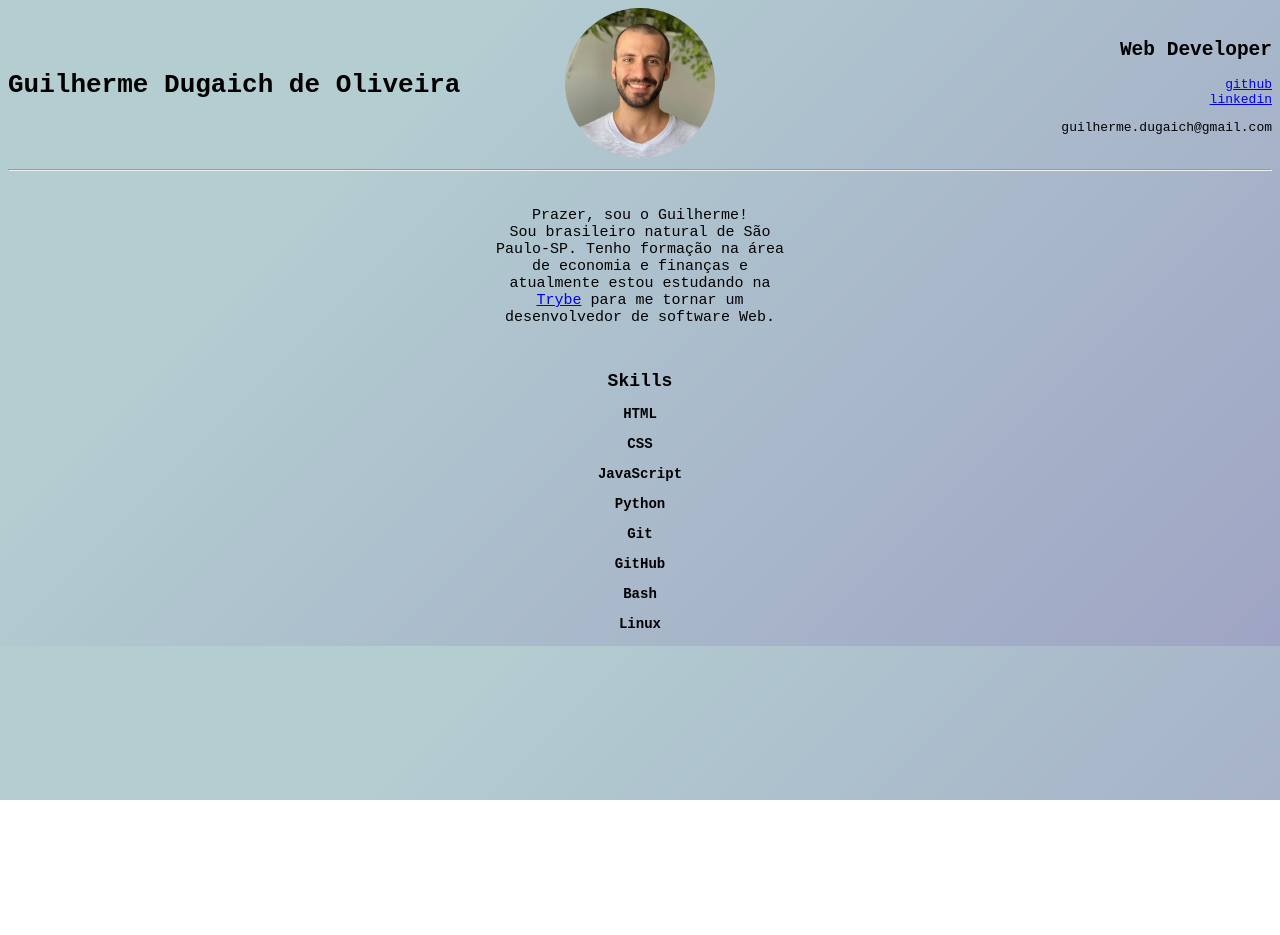
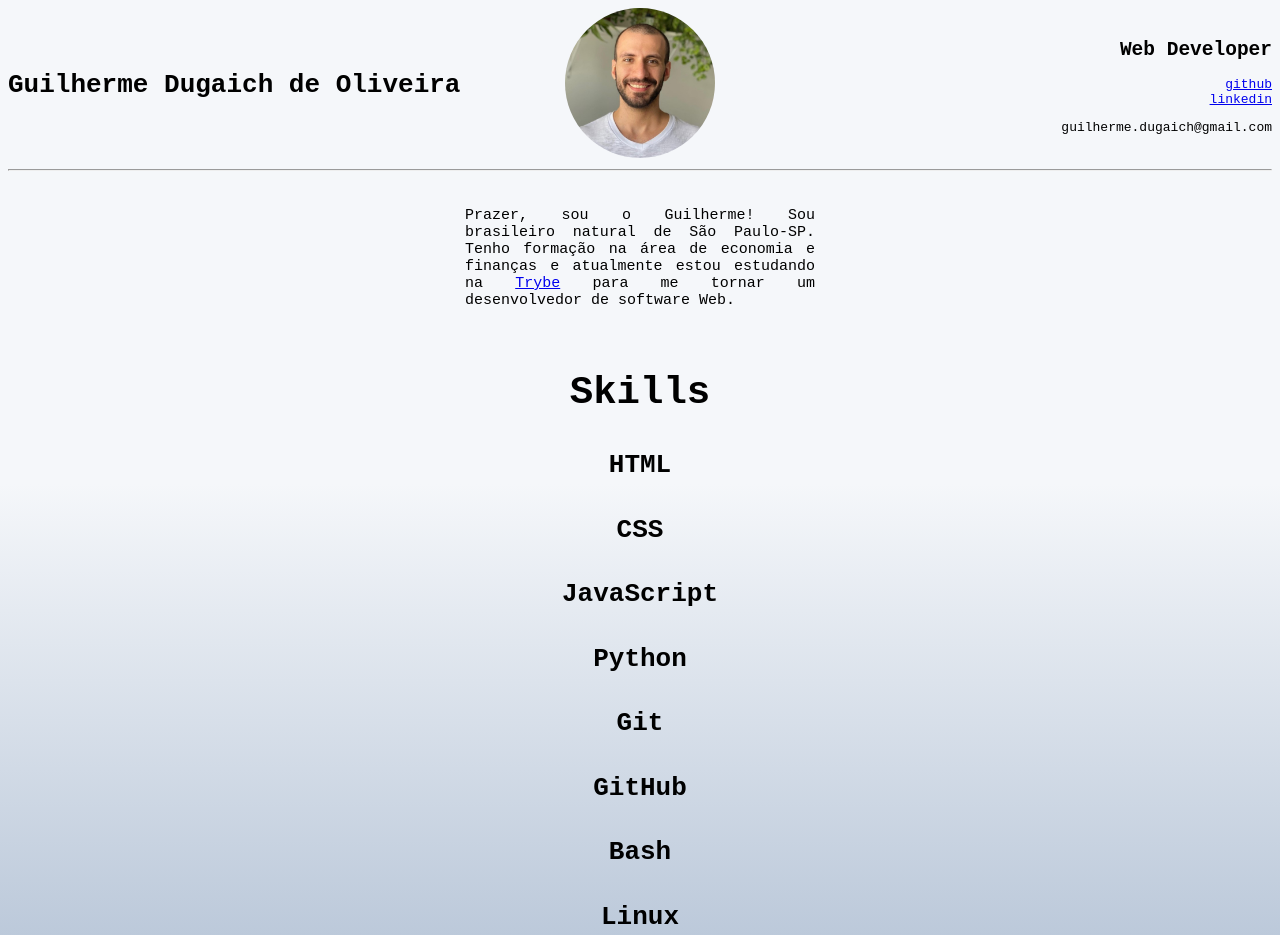
Before and after one commit to guidugaich/guidugaich.github.io, a plain HTML site: page index.html in a window 1280 px wide. Before the commit the page ends 800 px from the top, so only its background shows below. Drawn offline with Linux system fonts and the light colour scheme.

Commit message:
changed background gradient

```diff
--- a/index.html
+++ b/index.html
@@ -6,7 +6,7 @@
     <body>
         <header class='upperpage'>
             <h1>Guilherme Dugaich de Oliveira</h1>
-            <a href='guipic.jpeg'><img src='guipic.jpeg' alt='Guilherme e as plantas atras' ></a>
+            <a href='guipic.jpeg' target='_blank'><img src='guipic.jpeg' alt='Guilherme e as plantas atras'></a>
             <div class='contact'>
                 <h2>Web Developer</h2>
                 <a href='https://github.com/guidugaich' target="_blank" rel="noopener noreferrer">github</a>
@@ -16,18 +16,18 @@
         </header>
         <hr/>
 
-        <p id='summary'>Prazer, sou o Guilherme! <br>Sou brasileiro natural de São Paulo-SP. Tenho formação na área de economia e finanças e atualmente estou estudando na <a href='https://betrybe.com' target='_blank'>Trybe</a> para me tornar um desenvolvedor de software Web.</p>
+        <p id='summary'>Prazer, sou o Guilherme! Sou brasileiro natural de São Paulo-SP. Tenho formação na área de economia e finanças e atualmente estou estudando na <a href='https://betrybe.com' target='_blank'>Trybe</a> para me tornar um desenvolvedor de software Web.</p>
 
         <div class=skills>
             <h2>Skills</h2>
-            <h3>HTML</h3>
-            <h3>CSS</h3>
-            <h3>JavaScript</h3>
-            <h3>Python</h3>
-            <h3>Git</h3>
-            <h3>GitHub</h3>
-            <h3>Bash</h3>
-            <h3>Linux</h3>
+            <h4>HTML</h4>
+            <h4>CSS</h4>
+            <h4>JavaScript</h4>
+            <h4>Python</h4>
+            <h4>Git</h4>
+            <h4>GitHub</h4>
+            <h4>Bash</h4>
+            <h4>Linux</h4>
         </div>
 
     </body>
--- a/style.css
+++ b/style.css
@@ -1,6 +1,6 @@
  html {
      font-family: monospace;
-     background-image: linear-gradient(315deg, #9fa4c4 0%, #b3cdd1 74%);
+     background-image: linear-gradient(0deg,#b8c6d8 0%, #f5f7fa 50%);
  }
 
  .upperpage {
@@ -31,16 +31,16 @@ img {
  }
 
  #summary {
-     text-align: center;
+     text-align: justify;
      text-justify: auto;
      font-size: 15px;
      padding-top: 30px;
      padding-bottom: 30px;
-     width: 300px;
+     width: 350px;
      margin: auto;
     }
 
 .skills {
     text-align: center;
-    font-size: small;
+    font-size: 2em;
 }
```
